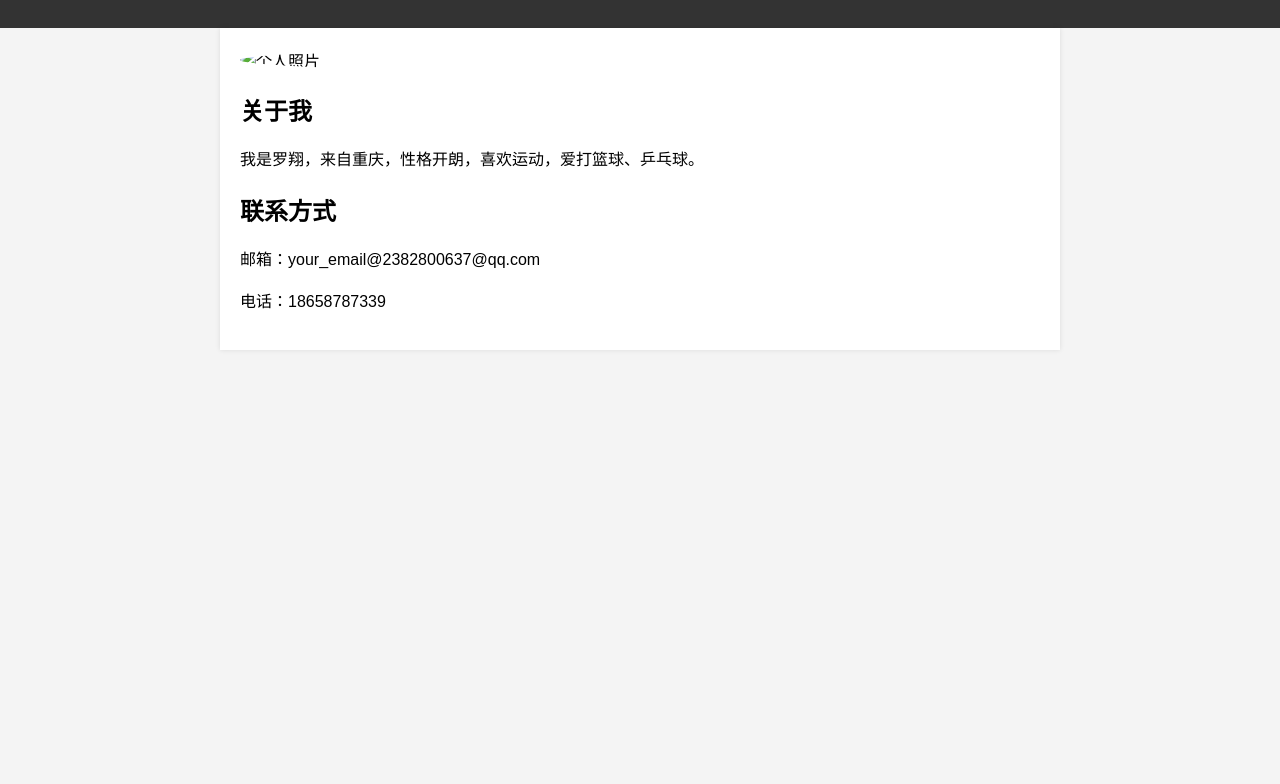
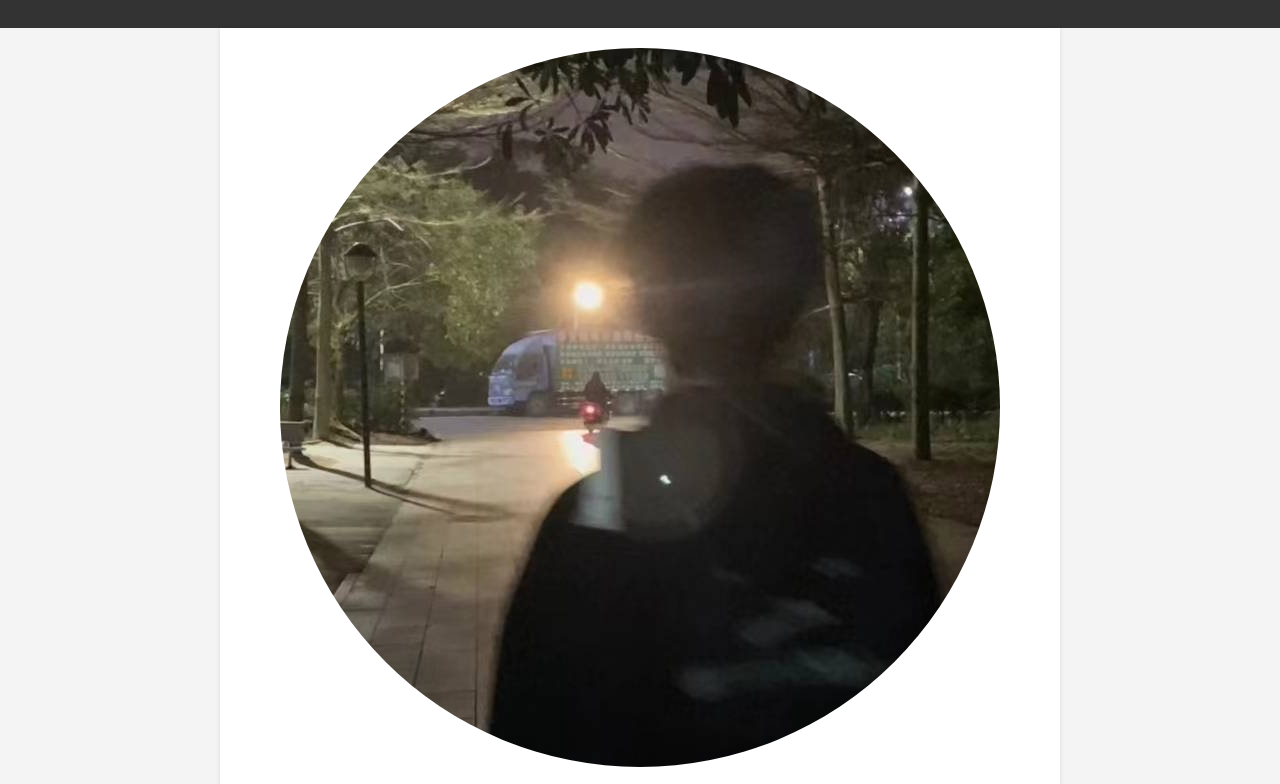
Before and after one commit to luoxiangcq/luoxiangcq.github.io, a plain HTML site: page index.html in a window 1280 px wide. Shown: the part 101-885 px from the top of the page. Before the commit the page ends 800 px from the top, so only its background shows below. Drawn offline with Linux system fonts and the light colour scheme.

Commit message:
Update index.html

```diff
--- a/index.html
+++ b/index.html
@@ -52,7 +52,7 @@
   </header>
 
   <div class="container">
-    <img src="your_photo.img/luoxiang.jpg.jpg" alt="个人照片">
+    <img src="img/luoxiang.jpg" alt="个人照片">
     <h2>关于我</h2>
     <p>我是罗翔，来自重庆，性格开朗，喜欢运动，爱打篮球、乒乓球。</p>
     <h2>联系方式</h2>
```
